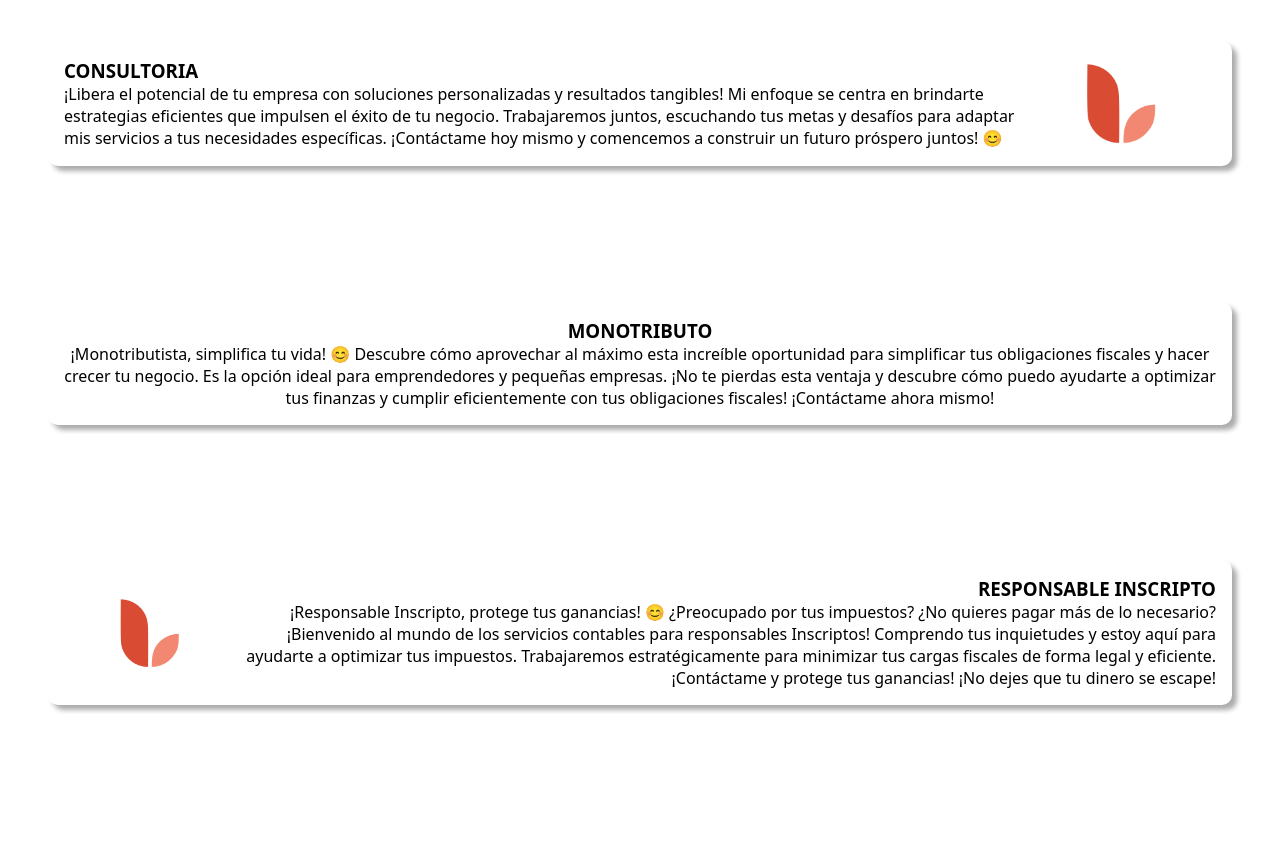
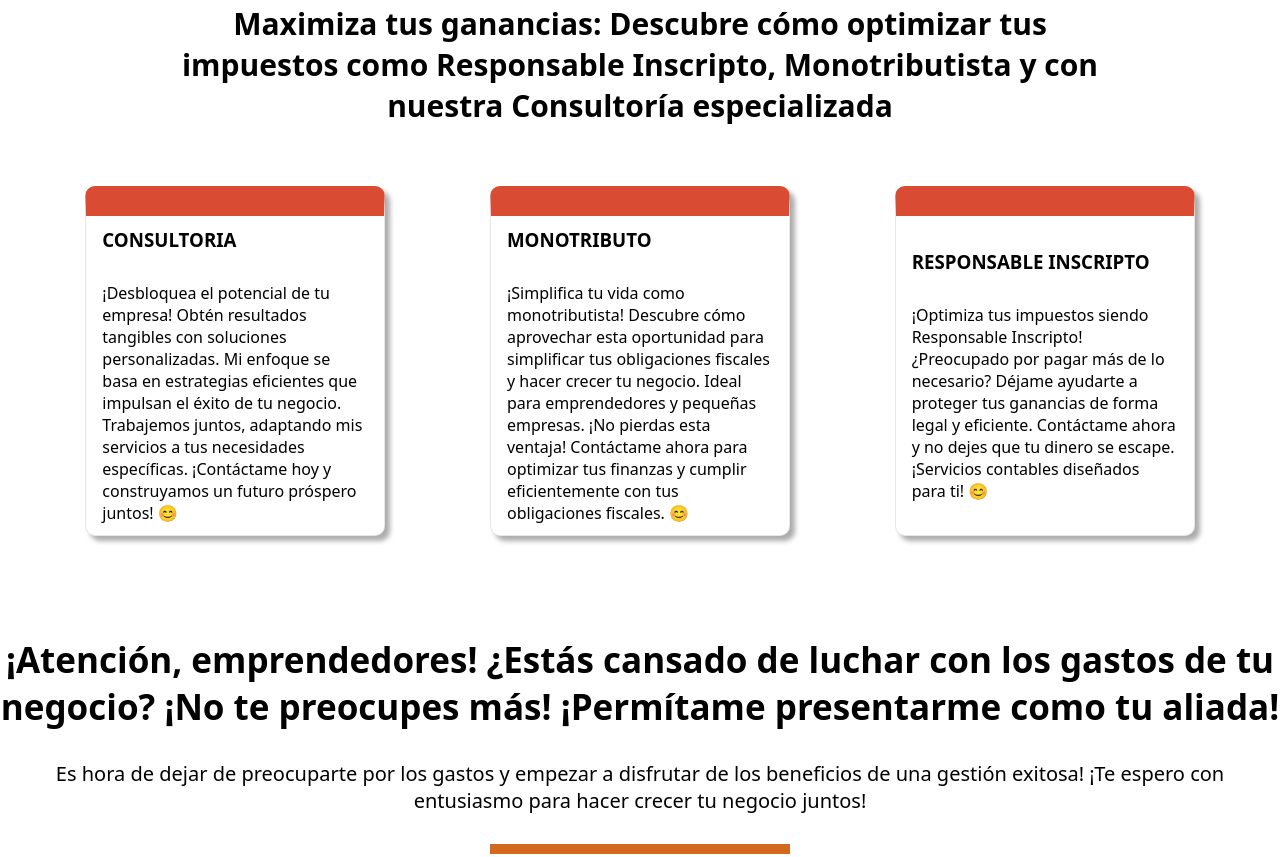
Before and after one commit to MexxaDev/pshuck, a plain HTML site: page servicios.html in a window 1280 px wide. Shown: the part 849-1706 px from the top of the page. Drawn offline with Linux system fonts and the light colour scheme.

Commit message:
Add files via upload

```diff
--- a/css/media.css
+++ b/css/media.css
@@ -128,16 +128,17 @@
     display: flex;
     flex-direction: column;
     justify-content: space-evenly;
-    width: 90%;;
+    width: 100%;
+    padding: 1em;
 }
 .main--servicios__section1--conTextos__titulos {
     width: auto;
-    font-size: 18px;
+    font-size: 28px;
 }
 .main--servicios__section1--conTextos__parrafo {
     width: auto;
-    font-size: 14px;
-    margin-top: 20px;
+    font-size: 18px;
+    margin-top: 22px;
 }
 .main--servicios__section1--conTextos__lista {
     display: flex;
@@ -153,7 +154,50 @@
 .main--servicios__section1--conTextos__lista--elemento {
     margin-right: 12px;
     font-size: 9px;
+    width: 100%;
 }
+
+.main--servicios__section2 {
+    display: flex;
+    flex-direction: row;
+    justify-content: space-around;
+    flex-wrap: wrap;
+    align-items: center;
+    margin: 0em 1em;
+    gap: 0px;
+}
+.main--servicios__section2-titulo {
+    text-align: center;
+    width: 100%;
+    margin: 30px 0px;
+    font-size: 18ox;
+    font-size: 20px;
+}
+.main--servicios__section2--card{
+    border: 1px solid rgba(0, 0, 0, 0.096);
+    text-align: left;
+    width: 300px;
+    height: auto;
+    display: flex;
+    padding: 1em;
+    border-radius: 10px;
+    box-shadow: 5px 5px 5px rgba(0, 0, 0, 0.329);
+    align-items: center;
+    border-top: 30px solid #D94B33;
+}
+
+.main--servicios__section2--card__titulo {
+    margin-bottom: 30px;
+    font-size: 14px;
+}
+element.style {
+    font-size: 12px;
+}
+
+
+
+
+
 .main--servicios__section3--parrafo {
     width: 100%;
     margin-top: 4px;
@@ -168,9 +212,9 @@
     align-content: center;
     width: 100%;
 }
-.main--servicios__section2 {
-    display: none;
-}
+
+
+
 .main--servicios__section3--titulo {
     text-align: centers;
     width: 100%;
--- a/css/root.css
+++ b/css/root.css
@@ -20,6 +20,3 @@
     cursor: pointer;
     background-color: #e96e55d7;
 }
-ul{
-    list-style-image: url(../source/check.svg);
-}
--- a/css/servicios.css
+++ b/css/servicios.css
@@ -15,15 +15,16 @@
   width: 50%;
 }
 .main--servicios__section1--conTextos__titulos{
-  width: 70%;
+  width: 80%;
   font-size: 40px;
 }
 .main--servicios__section1--conTextos__parrafo{
-  width: 80%;
+  width: 90%;
   font-size: 20px;
 }
 .main--servicios__section1--conTextos__lista{
   display: flex;
+  list-style: none;
 }
 .main--servicios__section1--conTextos__lista--elemento{
   margin-right: 2em;
@@ -37,89 +38,53 @@
 
 .main--servicios__section2{
   display: flex;
-  flex-direction: column;
+  flex-direction: row;
   justify-content: space-around;
-  height: 100vh;
+  flex-wrap: wrap;
   align-items: center;
   margin: 0em 3em;
+  gap: 30px
 }
-.main--servicios__section2--card1{
-  border: 1px solid rgba(0, 0, 0, 0.233);
+.main--servicios__section2--card{
+  border: 1px solid rgba(0, 0, 0, 0.096);
   text-align: left;
-  width: 100%;
+  width: 300px;
+  height: 350px;
   display: flex;
   padding: 1em;
   border-radius: 10px;
   box-shadow: 5px 5px 5px rgba(0, 0, 0, 0.329);
   align-items: center;
-  border: none;
+  border-top: 30px solid #D94B33;
+  margin-bottom: 100px;
 }
-.main--servicios__section2--card2{
+.main--servicios__section2--card__titulo{
+  margin-bottom: 30px;
+
+}
+.main--servicios__section2-titulo{
   text-align: center;
-  width: 100%;
-  padding: 1em;
-  box-shadow: 5px 5px 5px rgba(0, 0, 0, 0.329);
-  border: 1px solid rgba(0, 0, 0, 0.233);
-  border-radius: 10px;
-  border: none;
+  width: 80%;
+  margin: 30px 0px;
+  font-size: 30px;
 }
-.main--servicios__section2--card3{
-  text-align: right;
-  width: 100%;
+
+.main--servicios__section3{
   display: flex;
-  padding: 1em;
-  box-shadow: 5px 5px 5px rgba(0, 0, 0, 0.329);
-  border: 1px solid rgba(0, 0, 0, 0.233);
-  border-radius: 10px;
-  align-items: center;
-  border: none;
-}
-.main--servicios__section2--card1__contImg{
-  display: flex;
-  justify-content: center;
+  flex-direction: column;
   align-items: center;
 }
-.main--servicios__section2--card3__contImg{
-  display: flex;
-  justify-content: center;
-  align-items: center;
-}
-.main--servicios__section2--card__contImg{
-  display: flex;
-  flex-direction: column;
-  justify-content: flex-end;
-}
-.main--servicios__section2--card__contImg--img{
-  width: 50%;
-}
-
-
-
-
-
-
-
-.main--servicios__section3{
-  height: 100vh;
-  text-align: center;
-  display: flex;
-  flex-direction: column;
-  justify-content: center;
-  align-items: center;
-  align-content: center;
-  width: 100%;
-}
-
-
 
 .main--servicios__section3--titulo{
-  width: 800px;
-  text-align: centers;
-  font-size: 30px;
+  width: 100%;
+  text-align: center;
+  font-size: 35px;
 }
 .main--servicios__section3--parrafo{
-  width: 600px;
+  width: 100%;
   margin-top: 30px;
+  text-align: center;
+  font-size: 20px;
 }
 .main--servicios__section3--separador{
   width: 300px;
@@ -128,7 +93,9 @@
   background-color: chocolate;
   border: none;
 }
-
+.titulo-Servicios{
+  margin-top: 120px;
+}
 .main--servicios__section4{
   display: flex;
   flex-wrap: wrap;
@@ -163,3 +130,16 @@
 .titulo-Servicios{
   text-align: center;
 }
+/*
+
+
+
+
+
+
+
+
+
+
+
+*/
--- a/servicios.html
+++ b/servicios.html
@@ -68,28 +68,23 @@
         </section>
         <br>
         <section class="main--servicios__section2">
-            <article class="main--servicios__section2--card1">
+            <h2 class="main--servicios__section2-titulo">Maximiza tus ganancias: Descubre cómo optimizar tus impuestos como Responsable Inscripto, Monotributista y con nuestra Consultoría especializada</h2>
+            <article class="main--servicios__section2--card">
                 <div class="main--servicios__section2--card__contTexto">
                     <h3 class="main--servicios__section2--card__titulo">CONSULTORIA</h3>
-                    <p class="main--servicios__section2--card__parrafo">¡Libera el potencial de tu empresa con soluciones personalizadas y resultados tangibles! Mi enfoque se centra en brindarte estrategias eficientes que impulsen el éxito de tu negocio. Trabajaremos juntos, escuchando tus metas y desafíos para adaptar mis servicios a tus necesidades específicas. ¡Contáctame hoy mismo y comencemos a construir un futuro próspero juntos! 😊                    </p>
-                </div>
-                <div class="main--servicios__section2--card1__contImg">
-                    <img class="main--servicios__section2--card__contImg--img" src="source/img/logonav2.png" alt="">
+                    <p class="main--servicios__section2--card__parrafo">¡Desbloquea el potencial de tu empresa! Obtén resultados tangibles con soluciones personalizadas. Mi enfoque se basa en estrategias eficientes que impulsan el éxito de tu negocio. Trabajemos juntos, adaptando mis servicios a tus necesidades específicas. ¡Contáctame hoy y construyamos un futuro próspero juntos! 😊</p>
                 </div>
             </article>
-            <article class="main--servicios__section2--card2">
+            <article class="main--servicios__section2--card">
                 <div class="main--servicios__section2--card__contTexto">
                     <h3 class="main--servicios__section2--card__titulo">MONOTRIBUTO</h3>
-                    <p class="main--servicios__section2--card__parrafo">¡Monotributista, simplifica tu vida! 😊 Descubre cómo aprovechar al máximo esta increíble oportunidad para simplificar tus obligaciones fiscales y hacer crecer tu negocio. Es la opción ideal para emprendedores y pequeñas empresas. ¡No te pierdas esta ventaja y descubre cómo puedo ayudarte a optimizar tus finanzas y cumplir eficientemente con tus obligaciones fiscales! ¡Contáctame ahora mismo!</p>
+                    <p class="main--servicios__section2--card__parrafo">¡Simplifica tu vida como monotributista! Descubre cómo aprovechar esta oportunidad para simplificar tus obligaciones fiscales y hacer crecer tu negocio. Ideal para emprendedores y pequeñas empresas. ¡No pierdas esta ventaja! Contáctame ahora para optimizar tus finanzas y cumplir eficientemente con tus obligaciones fiscales. 😊</p>
                 </div>
             </article>
-            <article class="main--servicios__section2--card3">
-                <div class="main--servicios__section2--card3__contImg">
-                    <img class="main--servicios__section2--card__contImg--img" src="source/img/logonav2.png" alt="">
-                </div>
+            <article class="main--servicios__section2--card">
                 <div class="main--servicios__section2--card__contTexto">
                     <h3 class="main--servicios__section2--card__titulo">RESPONSABLE INSCRIPTO</h3>
-                    <p class="main--servicios__section2--card__parrafo">¡Responsable Inscripto, protege tus ganancias! 😊 ¿Preocupado por tus impuestos? ¿No quieres pagar más de lo necesario? ¡Bienvenido al mundo de los servicios contables para responsables Inscriptos! Comprendo tus inquietudes y estoy aquí para ayudarte a optimizar tus impuestos. Trabajaremos estratégicamente para minimizar tus cargas fiscales de forma legal y eficiente. ¡Contáctame y protege tus ganancias! ¡No dejes que tu dinero se escape!</p>
+                    <p class="main--servicios__section2--card__parrafo">¡Optimiza tus impuestos siendo Responsable Inscripto! ¿Preocupado por pagar más de lo necesario? Déjame ayudarte a proteger tus ganancias de forma legal y eficiente. Contáctame ahora y no dejes que tu dinero se escape. ¡Servicios contables diseñados para ti! 😊</p>
                 </div>
             </article>
         </section>
```
